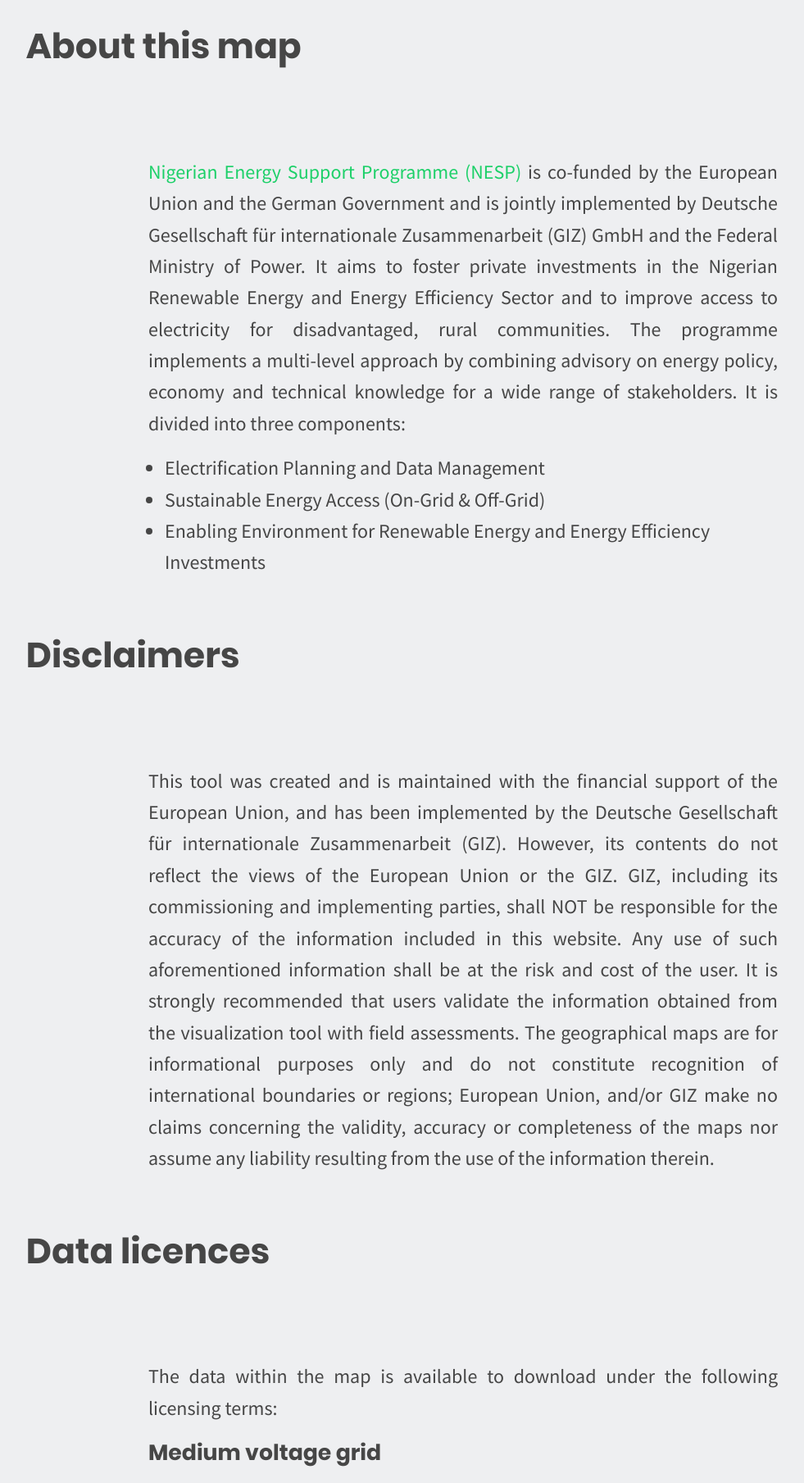
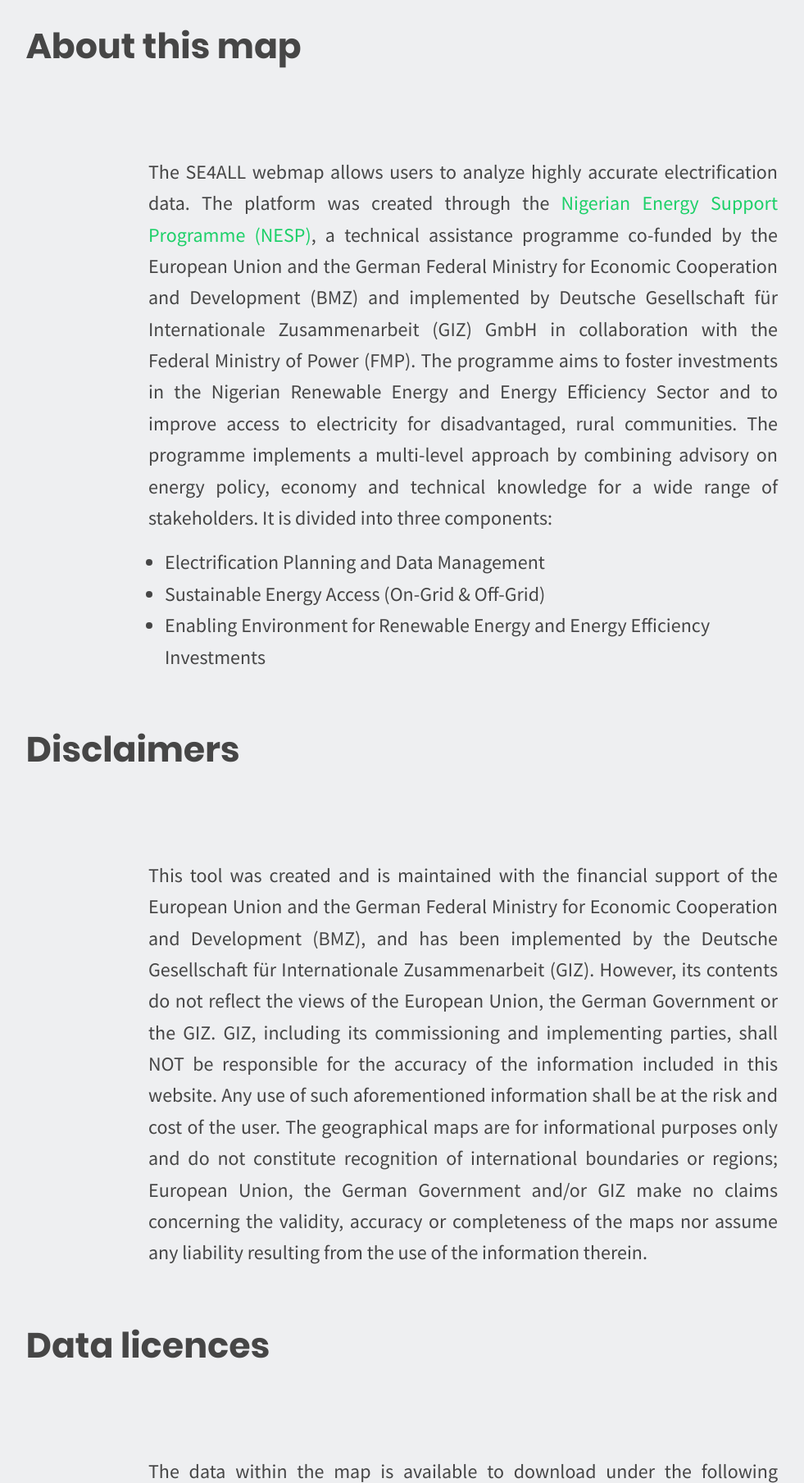
Before and after one commit to rl-institut/NESP2_website, a Flask app: page /about-map in a window 1280 px wide. Shown: the part 133-1942 px from the top of the page at 82% size, without its empty margins (75-1056 px from the left). Run offline with Flask 2, Linux system fonts and the light colour scheme; some libraries are stand-ins or nearby versions.

Commit message:
Change about this map intro and disclaimer text

```diff
--- a/app/templates/credits.html
+++ b/app/templates/credits.html
@@ -14,7 +14,7 @@
       <div class="grid-x">
         <div class="cell">
             <p>
-            <a target="_blank" href="https://www.giz.de/en/worldwide/26374.html">Nigerian Energy Support Programme (NESP)</a> is co-funded by the European Union and the German Government and is jointly implemented by Deutsche Gesellschaft für internationale Zusammenarbeit (GIZ) GmbH and the Federal Ministry of Power. It aims to foster private investments in the Nigerian Renewable Energy and Energy Efficiency Sector and to improve access to electricity for disadvantaged, rural communities.
+                The SE4ALL webmap allows users to analyze highly accurate electrification data. The platform was created through the <a target="_blank" href="https://www.giz.de/en/worldwide/26374.html">Nigerian Energy Support Programme (NESP)</a>, a technical assistance programme co-funded by the European Union and the German Federal Ministry for Economic Cooperation and Development (BMZ) and implemented by Deutsche Gesellschaft für Internationale Zusammenarbeit (GIZ) GmbH in collaboration with the Federal Ministry of Power (FMP). The programme aims to foster investments in the Nigerian Renewable Energy and Energy Efficiency Sector and to improve access to electricity for disadvantaged, rural communities.
             The programme implements a multi-level approach by combining advisory on energy policy, economy and technical knowledge for a wide range of stakeholders. It is divided into three components:
                 <ul>
                       <li>Electrification Planning and Data Management</li>
@@ -31,9 +31,7 @@
       <div class="grid-x">
         <div class="cell">
             <p>
-            This tool was created and is maintained with the financial support of the European Union, and has been implemented by the Deutsche Gesellschaft für internationale Zusammenarbeit (GIZ). However, its contents do not reflect the views of the European Union or the GIZ.
-            GIZ, including its commissioning and implementing parties, shall NOT be responsible for the accuracy of the information included in this website. Any use of such aforementioned information shall be at the risk and cost of the user. It is strongly recommended that users validate the information obtained from the visualization tool with field assessments.
-            The geographical maps are for informational purposes only and do not constitute recognition of international boundaries or regions; European Union, and/or GIZ make no claims concerning the validity, accuracy or completeness of the maps nor assume any liability resulting from the use of the information therein.
+            This tool was created and is maintained with the financial support of the European Union and the German Federal Ministry for Economic Cooperation and Development (BMZ), and has been implemented by the Deutsche Gesellschaft für Internationale Zusammenarbeit (GIZ). However, its contents do not reflect the views of the European Union, the German Government or the GIZ. GIZ, including its commissioning and implementing parties, shall NOT be responsible for the accuracy of the information included in this website. Any use of such aforementioned information shall be at the risk and cost of the user. The geographical maps are for informational purposes only and do not constitute recognition of international boundaries or regions; European Union, the German Government and/or GIZ make no claims concerning the validity, accuracy or completeness of the maps nor assume any liability resulting from the use of the information therein.
             </p>
         </div>
       </div>
```
